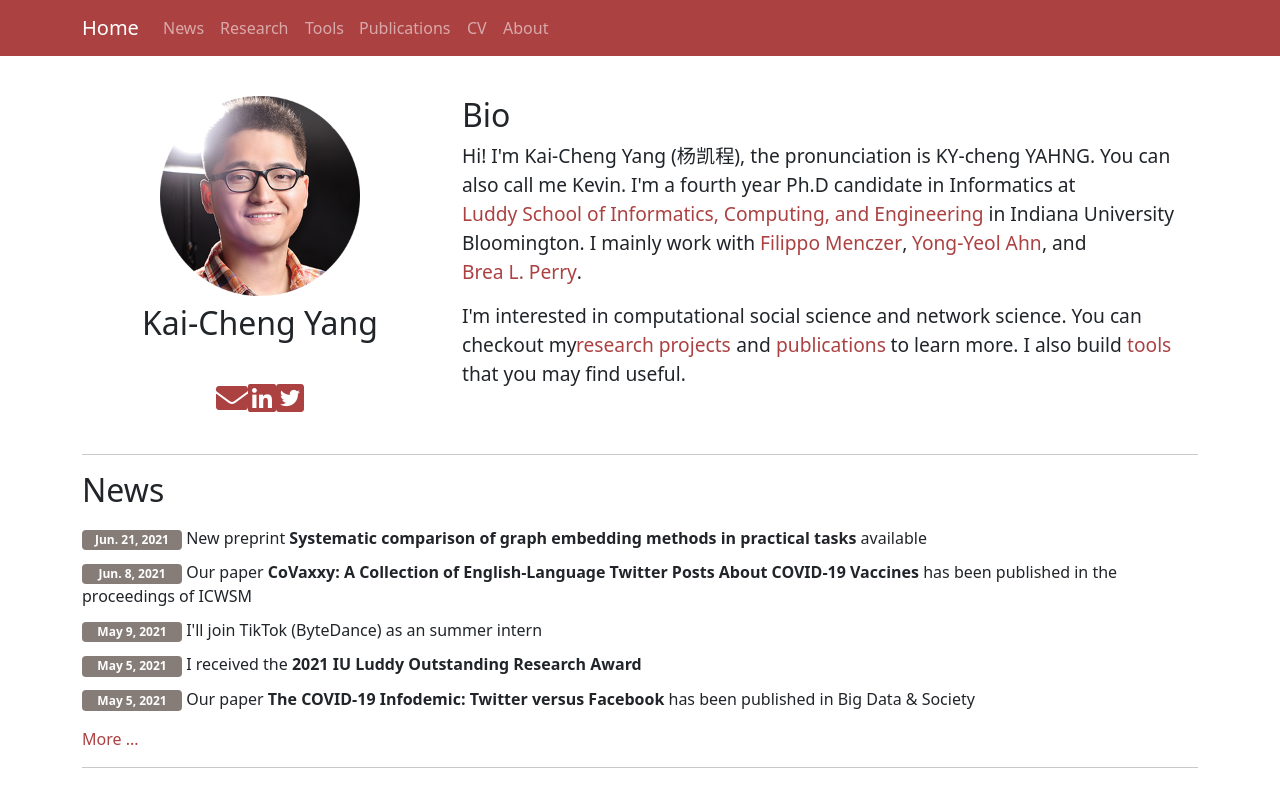
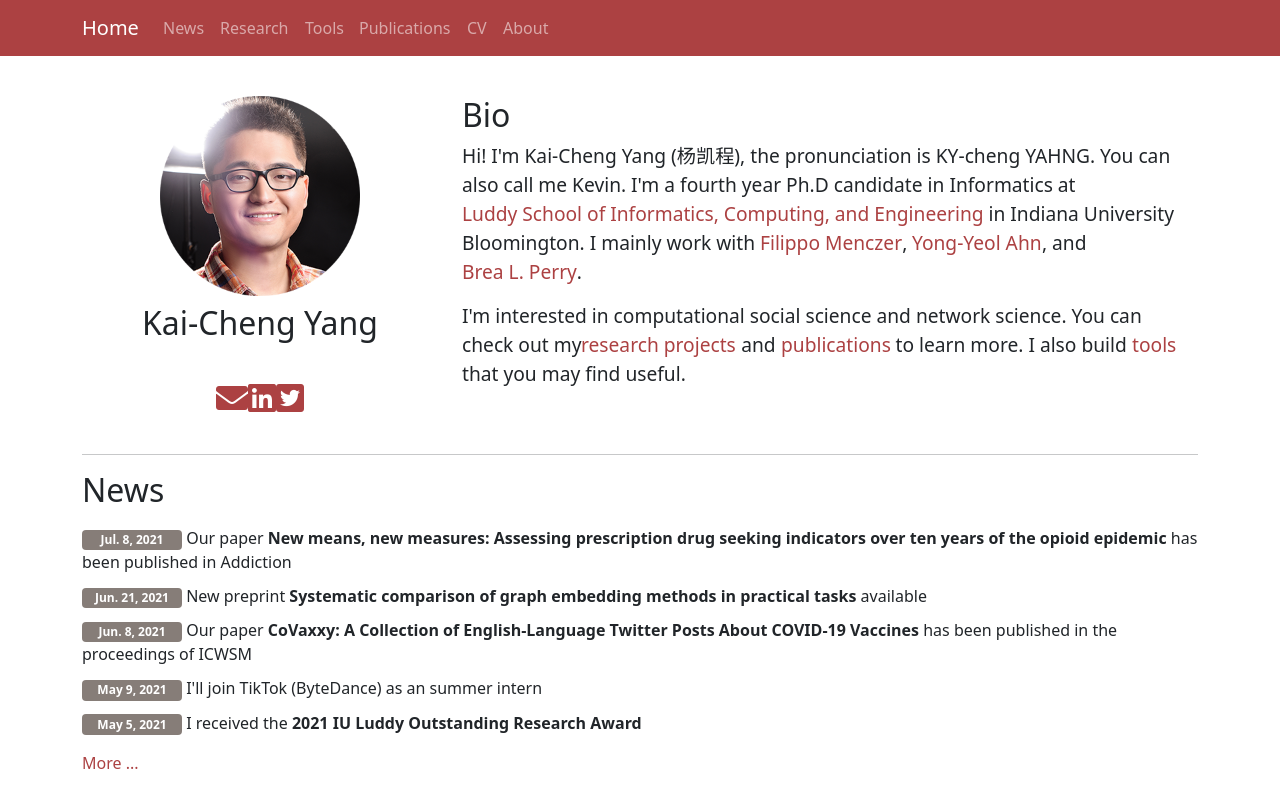
Before and after one commit to KaichengYang/homepage, a Vue app: page / in a window 1280 px wide. Shown: the top 788 px of the page. Built offline with nearby package versions, Linux system fonts and the light colour scheme; some icons are missing.

Commit message:
add: new publication

```diff
--- a/src/components/Bio.vue
+++ b/src/components/Bio.vue
@@ -44,7 +44,7 @@
 
             <p>
                 I'm interested in computational social science and network science.
-                You can checkout my<a href="#" v-scroll-to="'#project'">research projects</a> and <a href="#" v-scroll-to="'#publication'">publications</a> to learn more. I also build <a href="#" v-scroll-to="'#tool'">tools</a> that you may find useful.
+                You can check out my<a href="#" v-scroll-to="'#project'">research projects</a> and <a href="#" v-scroll-to="'#publication'">publications</a> to learn more. I also build <a href="#" v-scroll-to="'#tool'">tools</a> that you may find useful.
             </p>
 
             <p>
--- a/static/files/news.json
+++ b/static/files/news.json
@@ -1,4 +1,8 @@
 [
+    {
+        "date": "Jul. 8, 2021",
+        "msg": "Our paper <b>New means, new measures: Assessing prescription drug seeking indicators over ten years of the opioid epidemic</b> has been published in Addiction"
+    },
     {
         "date": "Jun. 21, 2021",
         "msg": "New preprint <b>Systematic comparison of graph embedding methods in practical tasks</b> available"
--- a/static/files/projects.json
+++ b/static/files/projects.json
@@ -23,6 +23,11 @@
     {
         "project_class": "2. Opioid epidemic in U.S.",
         "projects": [
+            {
+                "image": "docshopcompare",
+                "title": "Assessing prescription drug seeking indicators over ten years of the opioid epidemic",
+                "msg": "Prescription drug seeking (PDS) from multiple prescribers is a primary means of obtaining prescription opioids; however, PDS behavior has likely evolved in response to policy shifts, and there is little agreement about how to operationalize it. In our <a href='https://doi.org/10.1111/add.15635' target='_blank'><i class='far fa-file-pdf'></i> paper</a> <b>New means, new measures: Assessing prescription drug seeking indicators over ten years of the opioid epidemic</b> systematically compared the performance of traditional and novel PDS indicators. We find that in the United States, network-based measures appear to have increasing promise for identifying prescription opioid drug seeking behavior, while indicators based on quantity of providers or pharmacies appear to have decreasing utility."
+            },
             {
                 "image": "pdmp",
                 "title": "Evaluating the state policy interventions targeting the opioid epidemic",
--- a/static/files/refs.json
+++ b/static/files/refs.json
@@ -1,4 +1,19 @@
 [
+    {
+        "authors": "Perry, B., Odabas, M., <u>Yang, K. C.</u>, Lee, B., Kaminski, P., Aronson, B., Ahn, Y. Y., Oser, C., Freeman, P., & Talbert, J.",
+        "year": [2021],
+        "type": ["journal"],
+        "topic": ["opioid"],
+        "highlight": [],
+        "title": "New means, new measures: Assessing prescription drug seeking indicators over ten years of the opioid epidemic.",
+        "id": "perry2021new",
+        "links": [
+            {
+                "url": " https://doi.org/10.1111/add.15635",
+                "name": "DOI"
+            }
+        ]
+    },
     {
         "authors": "Zhang, Y. J., <u>Yang, K. C.</u>, & Radicchi, F.",
         "year": [2021],
```
Also changed, not shown: static/images/docshopcompare.png (added), 1 other file (tests, documents, lock files or other folders).
